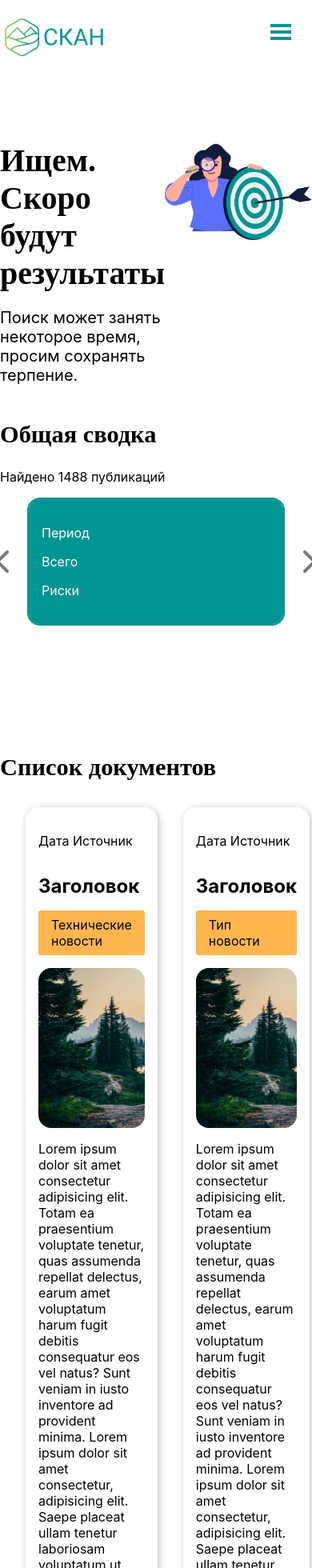
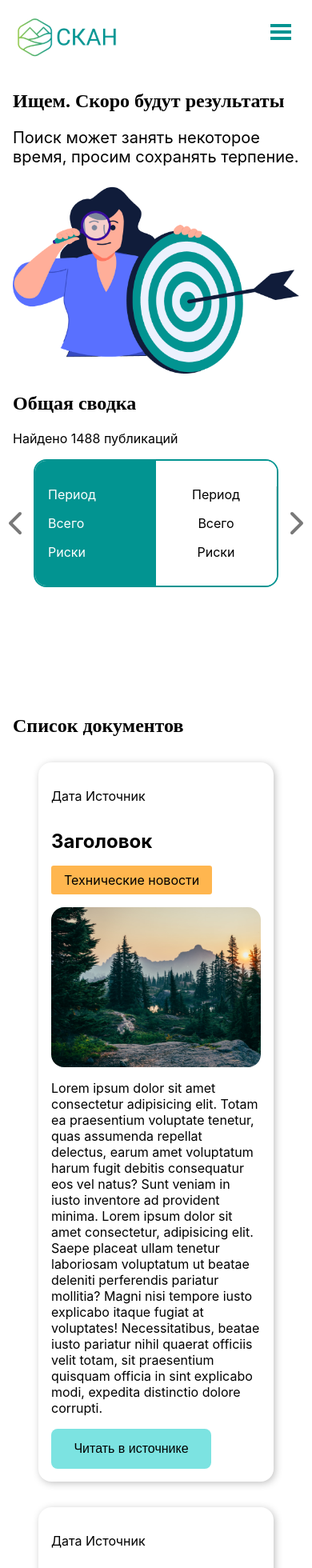
Before and after one commit to avkravchenko/service-scan-app, a React (Create React App) app: page /search/results in a window 390 px wide. Shown: the top 1960 px of the page at 80% size. Built offline with nearby package versions, Linux system fonts and the light colour scheme.

Commit message:
mobile results page

```diff
--- a/src/components/authorization/auth.scss
+++ b/src/components/authorization/auth.scss
@@ -1,7 +1,7 @@
 .main-auth {
     padding: 1rem;
     max-width: 1440px;
-    margin: 10vh auto;
+    margin: 2vh auto;
     display: flex;
     justify-content: center;
     min-height: 100vh;
@@ -35,7 +35,6 @@
     .main-auth {
         padding: 1rem;
         max-width: 1440px;
-        margin: 3rem 0 10rem;;
         display: flex;
         flex-direction: column;
         justify-content: center;
--- a/src/components/header/header.scss
+++ b/src/components/header/header.scss
@@ -4,7 +4,7 @@
     align-items: center;
     max-width:  1440px;
     margin: 0 auto;
-
+    padding: 0 1rem;
 
     .header__navigation__conteiner {
         list-style: none;
--- a/src/components/main/main.scss
+++ b/src/components/main/main.scss
@@ -1,5 +1,5 @@
 .main {
     max-width:  1440px;
     margin: 0 auto;
-    margin-bottom: 10rem;
+    padding: 1rem;
 }
--- a/src/components/main/results-page/results/result-sections/loader/loader.scss
+++ b/src/components/main/results-page/results/result-sections/loader/loader.scss
@@ -22,3 +22,21 @@
         }
     }
 }
+
+@media screen and (max-width: 850px) {
+    .loader-container {
+        display: flex;
+        justify-content: space-between;
+        flex-direction: column;
+
+        .loader-container__text-block {
+            flex: 1;
+
+            .loader-container__text-block__header {
+                font-family: 'Ferry';
+                font-size: 1.5rem;
+                margin: 0;
+            }
+        }
+    }
+}
--- a/src/components/main/results-page/results/result-sections/results-posts/results-posts.scss
+++ b/src/components/main/results-page/results/result-sections/results-posts/results-posts.scss
@@ -42,5 +42,18 @@
 
 .load-more__wrapper {
     display: flex;
-    margin-bottom: 9rem;
 }
+
+@media screen and (max-width: 850px) {
+    .results-posts-header {
+        font-size: 1.5rem;
+        font-family: 'Ferry';
+    }
+
+    .results-posts__content {
+        margin: 2rem;
+        display: grid;
+        grid-template-columns: 1fr;
+        gap: 2rem;
+    }
+}
--- a/src/components/main/results-page/results/result-sections/results-slider/ResultsSlider.jsx
+++ b/src/components/main/results-page/results/result-sections/results-slider/ResultsSlider.jsx
@@ -8,22 +8,24 @@ import "slick-carousel/slick/slick-theme.css";
 
 
 const settings = {
-    dots: true,
+    dots: false,
     infinite: true,
     speed: 500,
     slidesToShow: 9,
     slidesToScroll: 9,
     responsive: [
       {
-        breakpoint: 768,
+        breakpoint: 850,
         settings: {
-          slidesToShow: 2,
+          slidesToShow: 3,
+          slidesToScroll: 3
         },
       },
       {
         breakpoint: 576,
         settings: {
-          slidesToShow: 1,
+          slidesToShow: 2,
+          slidesToScroll: 2,
         },
       },
     ],
--- a/src/components/main/results-page/results/result-sections/results-slider/result-slider.scss
+++ b/src/components/main/results-page/results/result-sections/results-slider/result-slider.scss
@@ -7,7 +7,7 @@
     display: flex;
     align-items: center;
     justify-content: center;
-    gap: 1.5rem;
+    gap: 1rem;
     margin: 0 auto;
     max-width: 1300px;
     margin-bottom: 10rem;
@@ -159,3 +159,10 @@
         }
     }
 }
+
+@media screen and (max-width: 850px) {
+    .common-results {
+        font-size: 1.5rem;
+        font-family: 'Ferry';
+    }
+}
--- a/src/components/main/results-page/results/results.scss
+++ b/src/components/main/results-page/results/results.scss
@@ -1,4 +1,5 @@
 .results-container {
+    padding: 1rem;
     max-width: 1440px;
-    margin:  5rem auto;
+    margin:  0 auto;
 }
--- a/src/components/slider/Slider.jsx
+++ b/src/components/slider/Slider.jsx
@@ -12,22 +12,24 @@ import shield from '../../assets/shield.png';
 
 
 const settings = {
-  dots: true,
+  dots: false,
   infinite: true,
   speed: 500,
   slidesToShow: 3, // Display three cards at a time
   slidesToScroll: 3,
   responsive: [
     {
-      breakpoint: 768, // Adjust the number of cards for different breakpoints
+      breakpoint: 850, // Adjust the number of cards for different breakpoints
       settings: {
         slidesToShow: 2,
+        slidesToScroll: 2
       },
     },
     {
       breakpoint: 576,
       settings: {
         slidesToShow: 1,
+        slidesToScroll: 1
       },
     },
   ],
--- a/src/components/slider/slider.scss
+++ b/src/components/slider/slider.scss
@@ -138,7 +138,7 @@
         .card {
             box-sizing: border-box;
             margin: 20px;
-            min-height: 225px;
+            min-height: 300px;
             background-color: #fff;
             padding: 30px 20px;
             border-radius: 1rem;
```
